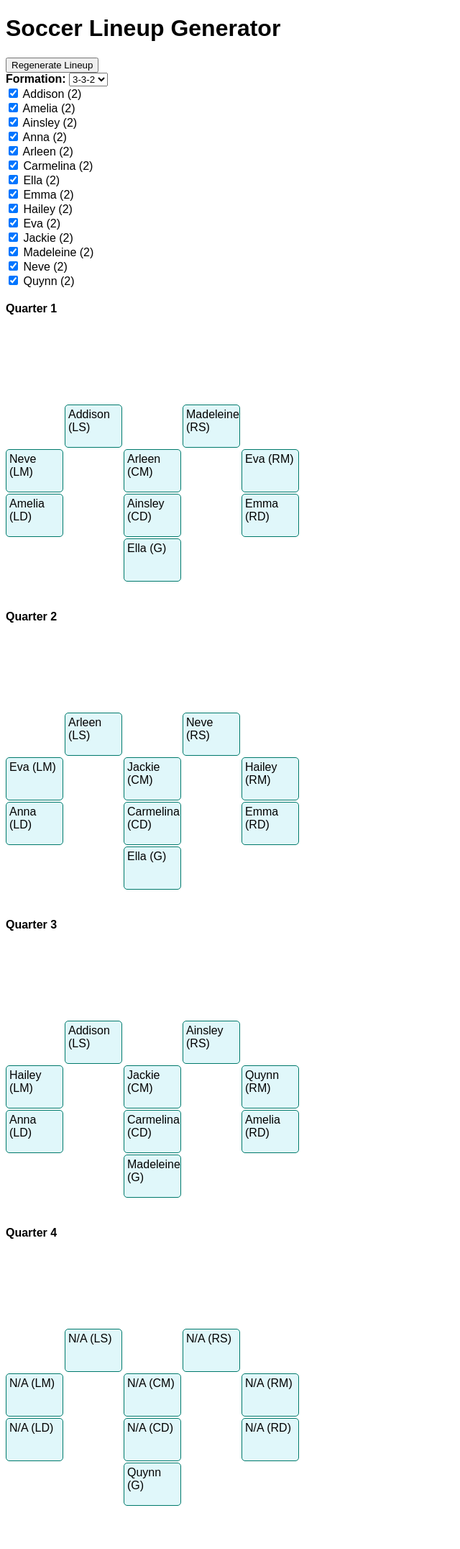
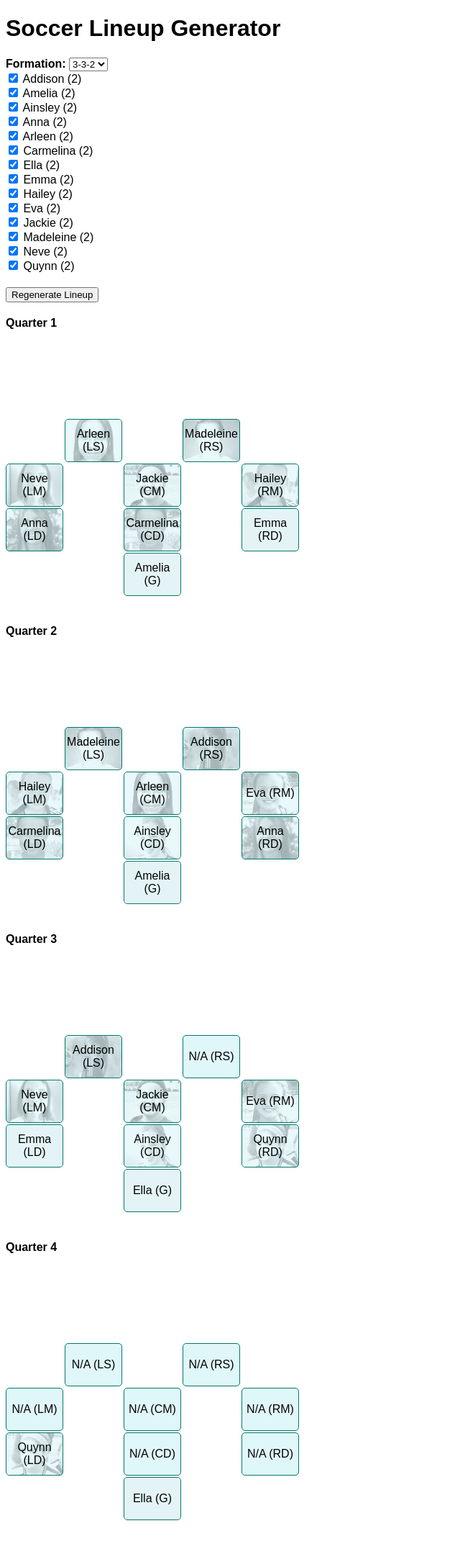
Before and after one commit to jasonlanderson/jasonlanderson.github.io, a Jekyll site: the page wildcats.html, which Jekyll copies as it is, in a window 1280 px wide. Shown: the whole page at 72% size, without its empty margins (0-640 px from the left). Built offline with Jekyll 4.4.1, drawn with Linux system fonts in a browser that asks for light colours; some of the changed lines change nothing that is shown; grey boxes are pictures that could not be loaded.

Commit message:
Need work on algorithm

```diff
--- a/wildcats.html
+++ b/wildcats.html
@@ -34,6 +34,31 @@
             border: 1px solid #00796b;
             border-radius: 5px;
             padding: 4px;
+            position: relative;
+            overflow: hidden;
+        }
+        .player-bg {
+            position: absolute;
+            top: 0;
+            left: 0;
+            width: 100%;
+            height: 100%;
+            object-fit: cover;
+            opacity: 0.3;
+            filter: grayscale(1) brightness(1.5);
+            z-index: 0;
+            pointer-events: none;
+        }
+        .player-content {
+            position: relative;
+            z-index: 1;
+            color: #000;
+            display: flex;
+            align-items: center;
+            justify-content: center;
+            height: 100%;
+            width: 100%;
+            text-align: center;
         }
 
         .quarter-title {
@@ -55,13 +80,13 @@
 <body>
     <h1>Soccer Lineup Generator</h1>
     <div>
-        <button id="regenerate-btn" type="button">Regenerate Lineup</button>
-    </div>
-    <div>
         <label for="formation-select"><b>Formation:</b></label>
         <select id="formation-select"></select>
     </div>
     <div class="player-selection" id="player-selection"></div>
+    <div>
+        <button id="regenerate-btn" type="button">Regenerate Lineup</button>
+    </div>
     <div id="lineups"></div>
 
     <script>
@@ -236,9 +261,25 @@
         // The goalie is the same for Q1+Q2, and a (possibly different) same goalie for Q3+Q4
         function generateLineupsEnsured(players, formationName, formations) {
             const formation = formations[formationName];
-            let bestLineups = null;
-            let bestScore = -1;
             const MAX_ATTEMPTS = 1000;
+            const validLineups = [];
+            let bestLineup = null;
+            let bestScore = -Infinity;
+            let bestNA = Infinity;
+            let bestQScore = -Infinity;
+
+            function scoreLineup(lineups) {
+                let score = 0;
+                lineups.forEach(lineup => {
+                    lineup.forEach(pos => {
+                        if (pos.player && pos.player.preferences && pos.player.preferences[pos.category] !== undefined) {
+                            score += pos.player.preferences[pos.category];
+                        }
+                    });
+                });
+                return score;
+            }
+
             for (let attempt = 0; attempt < MAX_ATTEMPTS; attempt++) {
                 // Track how many quarters each player has played
                 const playerStats = players.map(p => ({ ...p, quartersPlayed: 0 }));
@@ -259,6 +300,8 @@
                 // Track for each player which quarters they are assigned to
                 const playerQuarterAssignments = {};
                 players.forEach(p => playerQuarterAssignments[p.name] = []);
+                let hasNA = false;
+                let naCount = 0;
                 for (let q = 0; q < MAX_QUARTERS; q++) {
                     // For each quarter, start with all players available who have played < 2 quarters
                     const available = playerStats.filter(p => p.quartersPlayed < 2);
@@ -298,24 +341,46 @@
                             playerQuarterAssignments[best.name].push(q);
                         }
                         lineup.push({ ...pos, player: best || { name: "N/A" } });
+                        if (!best) { hasNA = true; naCount++; }
                     }
                     lineups.push(lineup);
                 }
-                // Check if all players have exactly 2 quarters
+                // Check if all players have exactly 2 quarters and no N/A
                 const playerQuarters = playerStats.map(p => p.quartersPlayed);
                 const minQ = Math.min(...playerQuarters);
                 const maxQ = Math.max(...playerQuarters);
-                const score = playerStats.filter(p => p.quartersPlayed === 2).length;
-                if (score > bestScore) {
-                    bestScore = score;
-                    bestLineups = lineups;
-                }
-                if (minQ === 2 && maxQ === 2) {
-                    return lineups;
+                const qScore = playerStats.filter(p => p.quartersPlayed === 2).length;
+                const score = scoreLineup(lineups);
+                if (!hasNA && minQ === 2 && maxQ === 2) {
+                    validLineups.push({ lineups, score });
+                } else {
+                    // Track the best attempt (most players at 2 quarters, fewest N/A, highest score)
+                    if (
+                        qScore > bestQScore ||
+                        (qScore === bestQScore && naCount < bestNA) ||
+                        (qScore === bestQScore && naCount === bestNA && score > bestScore)
+                    ) {
+                        bestLineup = lineups;
+                        bestQScore = qScore;
+                        bestNA = naCount;
+                        bestScore = score;
+                    }
                 }
             }
-            // If we get here, return the best attempt
-            return bestLineups;
+            // Sort by score descending
+            validLineups.sort((a, b) => b.score - a.score);
+            // Pick randomly from the top 3
+            let chosen;
+            if (validLineups.length === 0) {
+                // fallback: return best attempt
+                return bestLineup || [];
+            } else if (validLineups.length <= 3) {
+                chosen = validLineups[Math.floor(Math.random() * validLineups.length)].lineups;
+            } else {
+                const top3 = validLineups.slice(0, 3);
+                chosen = top3[Math.floor(Math.random() * 3)].lineups;
+            }
+            return chosen;
         }
 
         function renderLineups(lineups, containerId) {
@@ -342,7 +407,18 @@
                     const cell = document.createElement('div');
                     if (pos) {
                         cell.className = 'player';
-                        cell.textContent = `${pos.player?.name || "Empty"} (${pos.position_abbr})`;
+                        // Add background image if player has a number
+                        if (pos.player && pos.player.number) {
+                            const img = document.createElement('img');
+                            img.src = `wildcats/${pos.player.number}.png`;
+                            img.className = 'player-bg';
+                            img.alt = '';
+                            cell.appendChild(img);
+                        }
+                        const content = document.createElement('div');
+                        content.className = 'player-content';
+                        content.textContent = `${pos.player?.name || "Empty"} (${pos.position_abbr})`;
+                        cell.appendChild(content);
                     }
                     field.appendChild(cell);
                 });
```
Also changed, not shown: wildcats/1.png (added), wildcats/11.png (added), wildcats/12.png (added), wildcats/13.png (added), wildcats/20.png (added), wildcats/3.png (added), wildcats/35.png (added), wildcats/6.png (added), wildcats/7.png (added), wildcats/8.png (added), wildcats/89.png (added), 3 other files.
